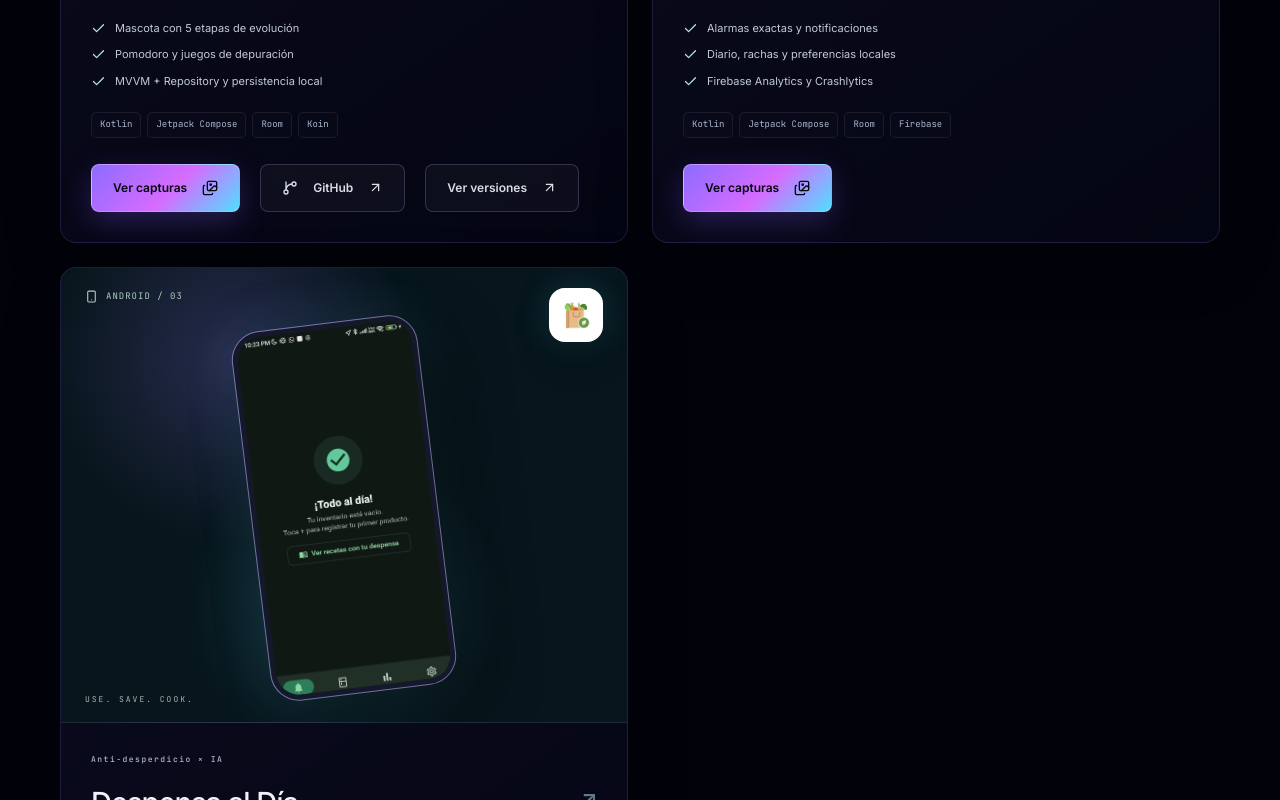
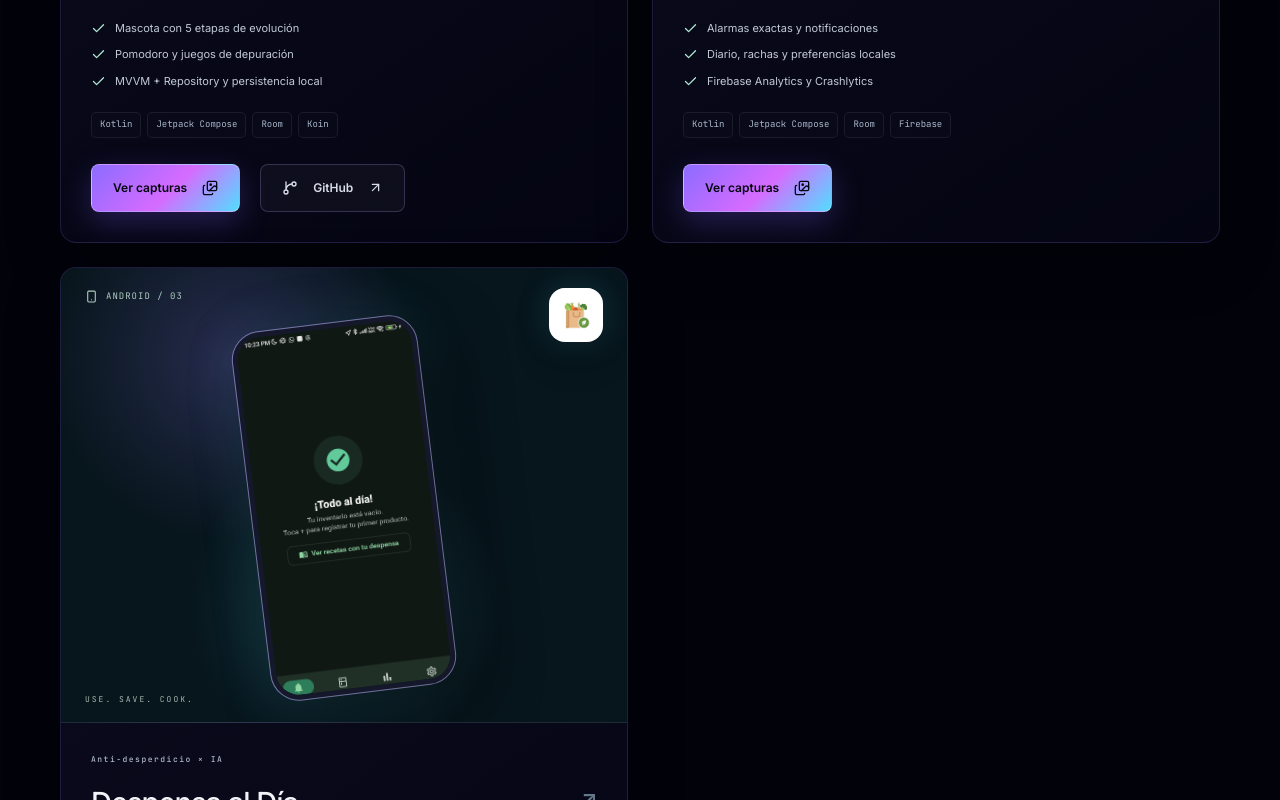
Before and after one commit to fguzman-stack/MiPresentacion, a React (Vite) app: page / in a window 1280 px wide. Shown: the part 1800-2600 px from the top of the page. Built offline with nearby package versions, Linux system fonts and the light colour scheme.

Commit message:
chore(portfolio): quita boton Ver versiones, deja solo GitHub

```diff
--- a/src/components/MobileShowcase.tsx
+++ b/src/components/MobileShowcase.tsx
@@ -100,9 +100,6 @@ export function MobileShowcase({ lang }: { lang: Lang }) {
                   {p.url.includes("github.com") && (
                     <a className="button button-secondary" href={p.url} target="_blank" rel="noopener noreferrer" aria-label={`${p.name} GitHub`}><Github size={16} />GitHub<ArrowUpRight size={15} /></a>
                   )}
-                  {p.downloadUrl && (
-                    <a className="button button-secondary" href={p.downloadUrl} target="_blank" rel="noopener noreferrer" aria-label={`${p.name} releases`}>{t(lang, "mobile_releases")}<ArrowUpRight size={15} /></a>
-                  )}
                 </div>
               </div>
             </article>
--- a/src/components/NebulaMap.tsx
+++ b/src/components/NebulaMap.tsx
@@ -102,7 +102,7 @@ export function NebulaMap({ lang }: { lang: Lang }) {
           </div>
           <p style="font-size:0.9rem;color:#b9bdd0;line-height:1.7">${projectDescription(p, lang)}</p>
           <p style="margin:18px 0;color:#d0c5ff">${projectFeature(p, lang)}</p>
-          ${p.url.includes("github.com") ? `<div class="feature-links"><a class="button button-primary" href="${p.url}" target="_blank" rel="noopener noreferrer">GitHub ↗</a>${p.downloadUrl ? `<a class="text-link" href="${p.downloadUrl}" target="_blank" rel="noopener noreferrer">${t(lang, "mobile_releases")} ↗</a>` : ""}</div>` : ""}
+          ${p.url.includes("github.com") ? `<div class="feature-links"><a class="button button-primary" href="${p.url}" target="_blank" rel="noopener noreferrer">GitHub ↗</a></div>` : ""}
         </div>
       `,
       showCancelButton: false,
--- a/src/data/projectsData.ts
+++ b/src/data/projectsData.ts
@@ -54,8 +54,7 @@ export const projects: Project[] = [
     highlightsPT: ["Scanner de código ML Kit + CameraX", "Receitas priorizando ingredientes que expiram", "Estatísticas mensais com gráfico donut", "Widget de tela inicial com produtos urgentes"],
     highlightsFR: ["Scanner de codes ML Kit + CameraX", "Recettes priorisant les ingrédients qui expirent", "Statistiques mensuelles avec graphique donut", "Widget d'écran d'accueil avec produits urgents"],
     screenshot: "images/gallery/despensa-01-usa-primero.png",
-    screenshots: ["images/gallery/despensa-01-usa-primero.png", "images/gallery/despensa-02-inventario.png", "images/gallery/despensa-03-estadisticas.png", "images/gallery/despensa-04-ajustes.png"],
-    downloadUrl: "https://github.com/fguzman-stack/Despensadeldia/releases/latest"
+    screenshots: ["images/gallery/despensa-01-usa-primero.png", "images/gallery/despensa-02-inventario.png", "images/gallery/despensa-03-estadisticas.png", "images/gallery/despensa-04-ajustes.png"]
   },
   {
     id: "documind", name: "DocuMind AI", type: "desktop", constellation: "desktop-apps",
```
